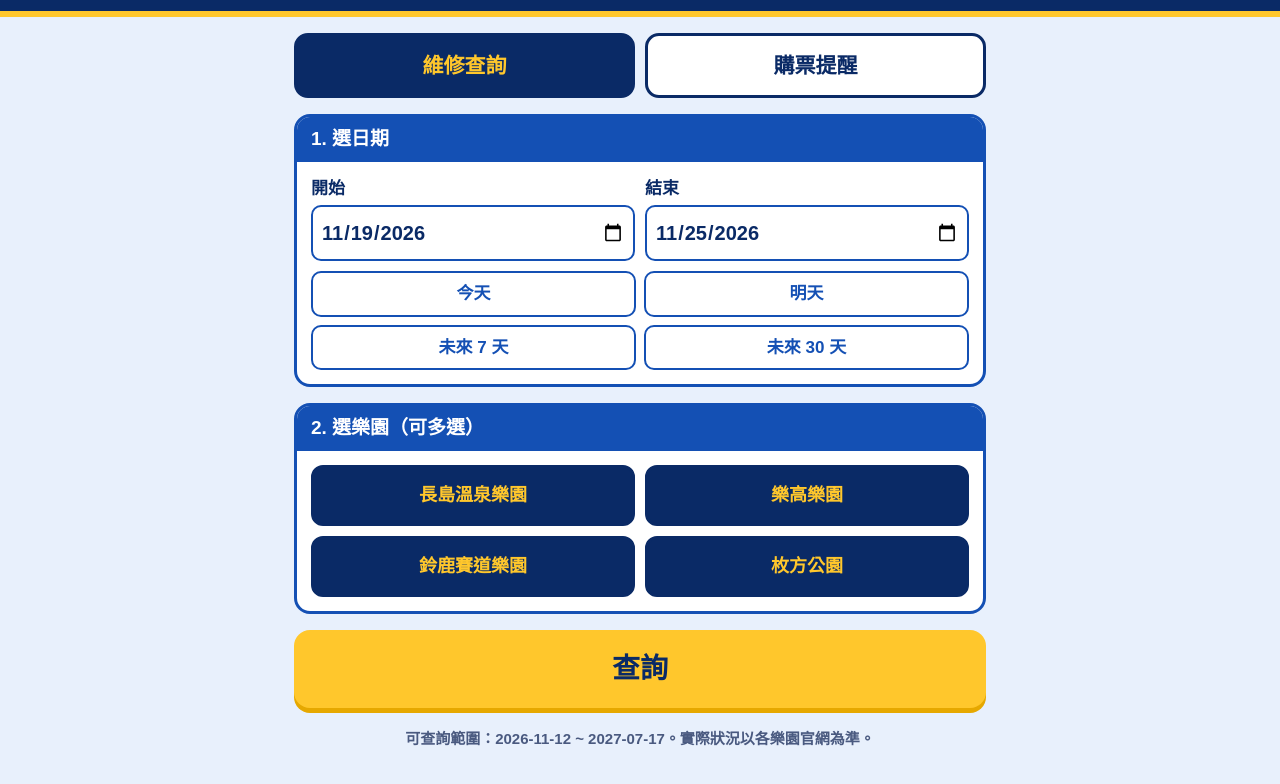
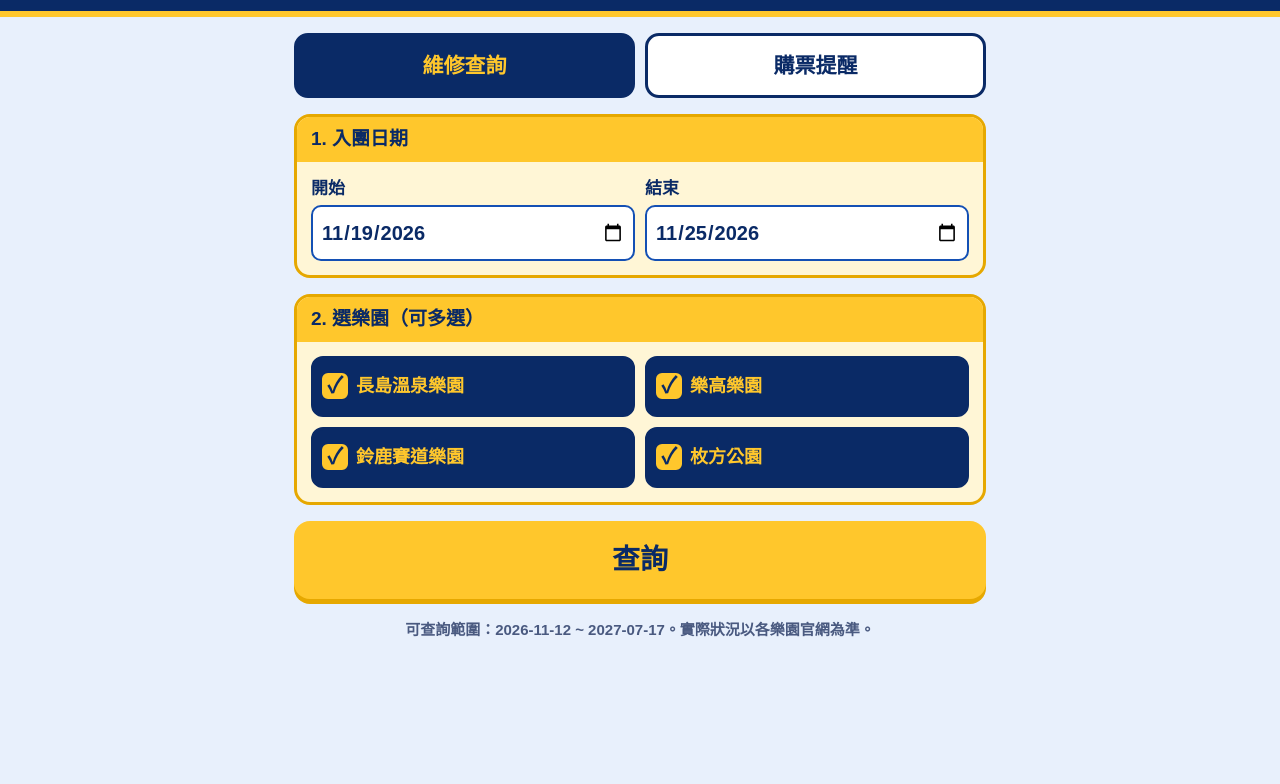
Before and after one commit to yugohsu/park-maintenance, a plain HTML site: page docs/index.html in a window 1280 px wide. Shown: the part 90-874 px from the top of the page. After the commit the page ends 800 px from the top, so only its background shows below. Drawn offline with Linux system fonts and the light colour scheme.

Commit message:
Update index.html

```diff
--- a/docs/index.html
+++ b/docs/index.html
@@ -41,6 +41,13 @@
   .park-btn { font: inherit; font-size: 18px; padding: 14px 8px; border-radius: 12px;
     border: 3px solid var(--blue); background: #fff; color: var(--blue); }
   .park-btn.on { background: var(--navy); color: var(--yellow); border-color: var(--navy); }
+  .park-btn { display: flex; align-items: center; gap: 8px; text-align: left; padding: 14px 8px; white-space: nowrap; }
+  .chk { flex: none; width: 26px; height: 26px; border: 3px solid var(--blue); border-radius: 6px; background: #fff;
+    display: inline-flex; align-items: center; justify-content: center; font-size: 22px; line-height: 1; color: var(--navy); }
+  .park-btn.on .chk { border-color: var(--yellow); background: var(--yellow); }
+  .park-btn.on .chk::after { content: "\2713"; font-weight: 900; }
+  .card.yellow { border-color: var(--yellow-dark); background: #FFF6D6; }
+  .card.yellow > h2 { background: var(--yellow); color: var(--navy); }
   .go { display: block; width: 100%; font: inherit; font-size: 28px; padding: 18px;
     border: 0; border-radius: 16px; background: var(--yellow); color: var(--navy);
     box-shadow: 0 5px 0 var(--yellow-dark); margin: 6px 0 20px; }
@@ -101,23 +108,17 @@
   </div>
 
   <div id="tab-check">
-  <section class="card">
-    <h2>1. 選日期</h2>
+  <section class="card yellow">
+    <h2>1. 入團日期</h2>
     <div class="body">
       <div class="row">
         <label><span>開始</span><input type="date" id="start"></label>
         <label><span>結束</span><input type="date" id="end"></label>
       </div>
-      <div class="quick">
-        <button data-q="0">今天</button>
-        <button data-q="1">明天</button>
-        <button data-q="7">未來 7 天</button>
-        <button data-q="30">未來 30 天</button>
-      </div>
     </div>
   </section>
 
-  <section class="card">
+  <section class="card yellow">
     <h2>2. 選樂園（可多選）</h2>
     <div class="body"><div class="parks" id="parks"></div></div>
   </section>
@@ -208,7 +209,7 @@
       selected[p.id] = saved.length ? saved.indexOf(p.id) >= 0 : true;
       var b = document.createElement("button");
       b.className = "park-btn" + (selected[p.id] ? " on" : "");
-      b.textContent = p.name;
+      b.innerHTML = '<span class="chk"></span><span>' + esc(p.name) + "</span>";
       b.onclick = function () {
         selected[p.id] = !selected[p.id];
         b.classList.toggle("on", selected[p.id]);
@@ -286,9 +287,6 @@
   if (r.length === 2 && r[1] >= ymd(new Date())) { $("start").value = r[0]; $("end").value = r[1]; }
   else setRange(7);
 
-  Array.prototype.forEach.call(document.querySelectorAll(".quick button"), function (b) {
-    b.onclick = function () { setRange(+b.getAttribute("data-q")); };
-  });
   $("go").onclick = search;
   $("copy").onclick = copy;
 
```
